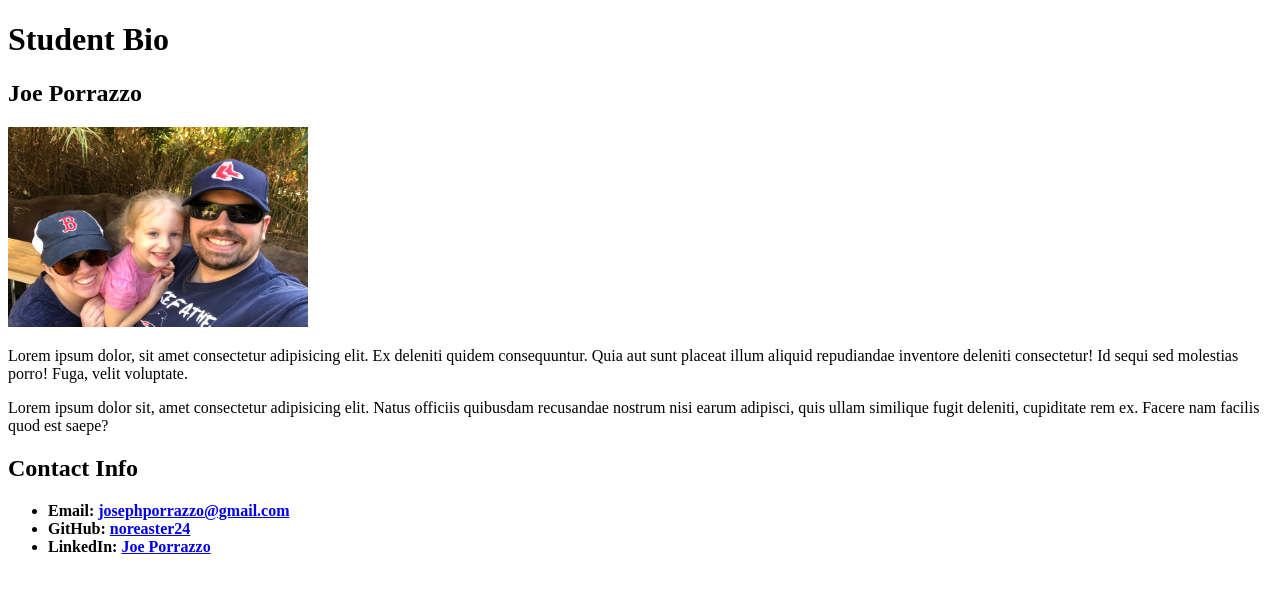
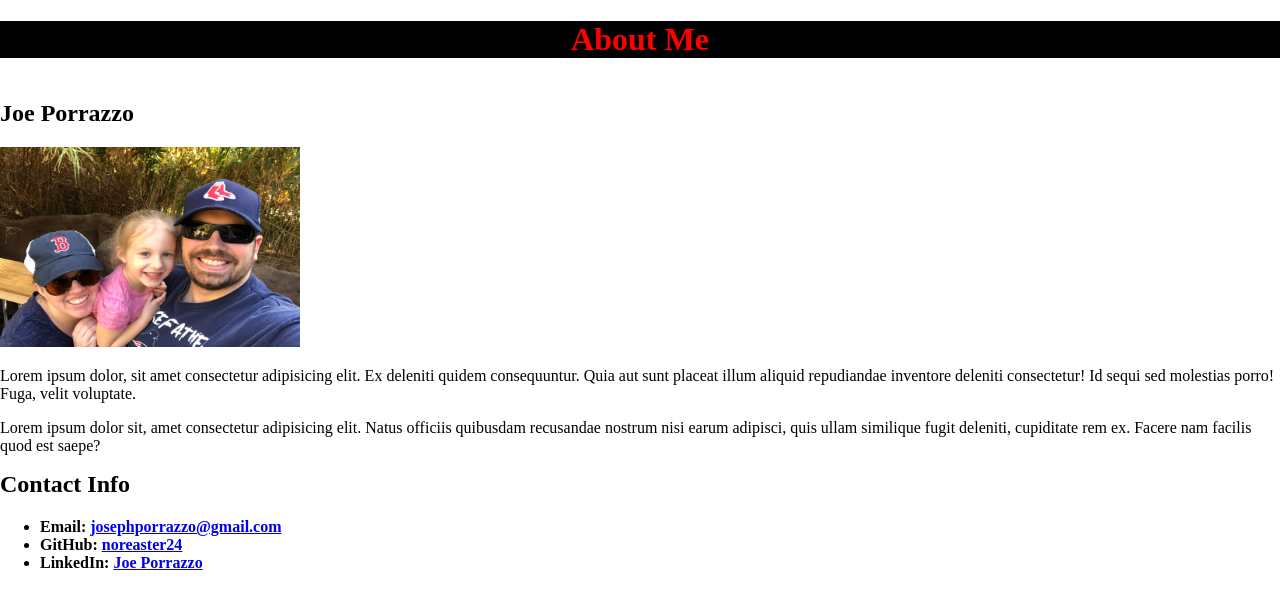
Before and after one commit to noreaster24/noreaster24.github.io, a plain HTML site: page index.html in a window 1280 px wide. Drawn offline with Linux system fonts and the light colour scheme.

Commit message:
starter css

```diff
--- a/assets/css/style.css
+++ b/assets/css/style.css
@@ -0,0 +1,16 @@
+header {
+   background-color: black;
+   color: red;
+   padding: 0;
+   margin: 0;
+   text-align: center;
+}
+
+body {
+    padding: 0;
+    margin: 0;
+}
+
+.main-info {
+    float: left;
+}
--- a/index.html
+++ b/index.html
@@ -2,14 +2,14 @@
 <html lang='en-us'>
 
 <head>
-    <link rel="stylesheet" href=./assets/css/style.css />
+    <link rel="stylesheet" href="./assets/css/style.css"
     <meta charset="UTF-8" />
-    <title>Joe Porrazzo</title>
+    <title>Joe Porrazzo Jr</title>
 </head>
 
 <body>
     <header>
-        <h1>Student Bio</h1>
+        <h1>About Me</h1>
     </header>
 
     <main>
```
